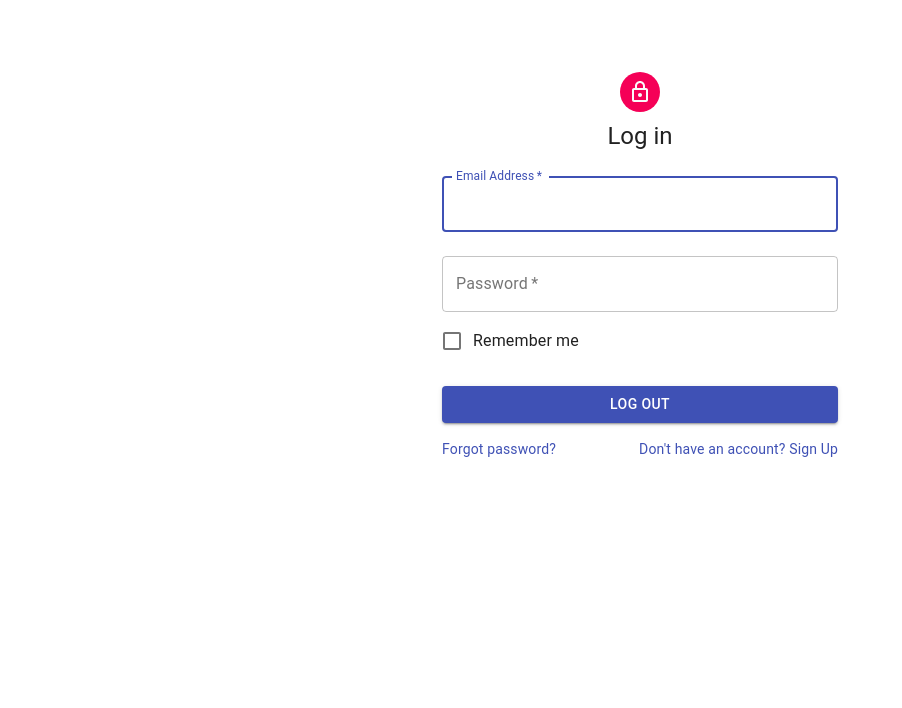
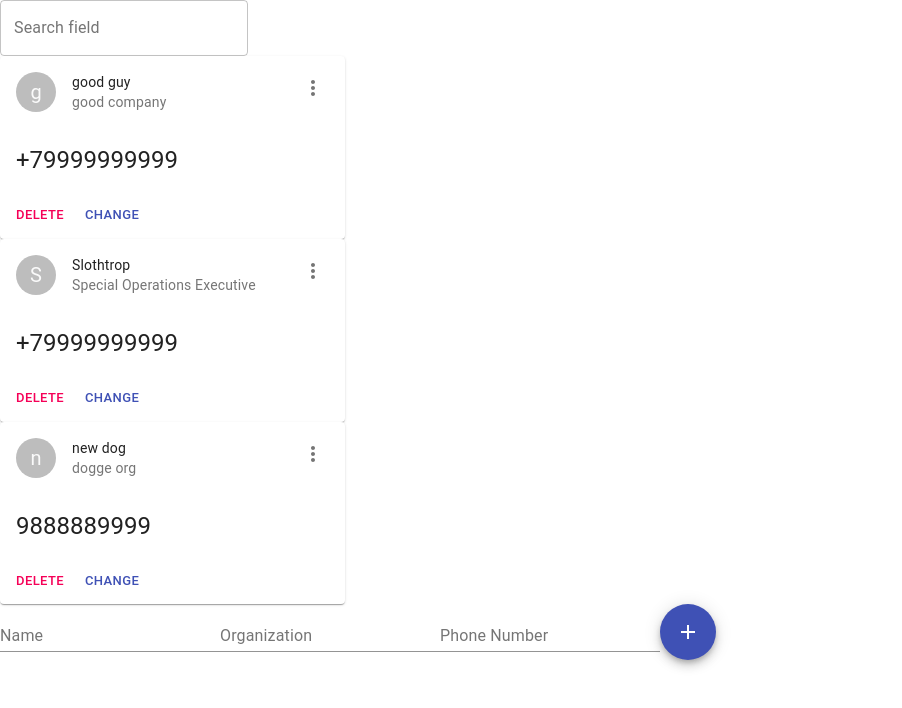
Before and after one commit to ivashchvlad/takeoff, a React (Create React App) app: page / in a window 1280 px wide. Shown: the top 708 px of the page, without its empty margins (0-902 px from the left). Built offline with nearby package versions, Linux system fonts and the light colour scheme; data requests are answered from the project's data file; sample sign-in values are in the browser's storage.

Commit message:
contacts page

```diff
--- a/db.json
+++ b/db.json
@@ -10,5 +10,25 @@
       "password": "$2a$10$zIpEZCr2RL59TdU00o/wXOeWEtfTE9x/CQv8dY/TRSWxo3a71qngi",
       "id": 2
     }
+  ],
+  "contacts": [
+    {
+      "id": "1",
+      "name": "good guy",
+      "organization": "good company",
+      "phoneNumber": "+79999999999"
+    },
+    {
+      "id": "2",
+      "name": "Slothtrop",
+      "organization": "Special Operations Executive",
+      "phoneNumber": "+79999999999"
+    },
+    {
+      "id": "uxSC7Fi",
+      "name": "new dog",
+      "organization": "dogge org",
+      "phoneNumber": "9888889999"
+    }
   ]
 }
--- /dev/null
+++ b/src/AddContact.js
@@ -0,0 +1,67 @@
+import React, { useState } from 'react'
+import contactsService from './contactsService'
+import Fab from '@material-ui/core/Fab'
+import AddIcon from '@material-ui/icons/Add'
+import TextField from '@material-ui/core/TextField'
+
+export default function AddContact({update}) {
+    const [name, setName] = useState('')
+    const [nameError, setNameError] = useState('')
+    const [organization, setOrganization] = useState('')
+    const [organizationError, setOrganizationError] = useState('')
+    const [phoneNumber, setPhoneNumber] = useState('')
+    const [phoneNumberError, setPhoneNumberError] = useState('')
+
+    const handleClick = () => {
+        if (!validate()) return;
+        contactsService.addContact({name, organization, phoneNumber}).then(res =>
+            update()
+        )
+        setName('')
+        setOrganization('')
+        setPhoneNumber('')
+    }
+
+    const validate = () => {
+        let valid = true;
+        if(!name) {
+            setNameError("Name can't be empty")
+            valid = false
+        } else setNameError('')
+        if(!organization) {
+            setOrganizationError("Organization can't be empty")
+            valid = false
+        } else setOrganizationError('')
+        if(!phoneNumber) {
+            setPhoneNumberError("Phone nuber can't be empty")
+            valid = false
+        } else setPhoneNumberError('')
+        return valid
+    }
+
+    return (
+        <form noValidate autoComplete="off">
+            <TextField id="name" label="Name"
+                value={name}
+                onChange={e => setName(e.target.value)}
+                error={nameError}
+                helperText={nameError}
+            />
+            <TextField id="organization" label="Organization"
+                value={organization}
+                onChange={e => setOrganization(e.target.value)}
+                error={organizationError}
+                helperText={organizationError}
+            />
+            <TextField id="phoneNumber" label="Phone Number"
+                value={phoneNumber}
+                onChange={e => setPhoneNumber(e.target.value)}
+                error={phoneNumberError}
+                helperText={phoneNumberError}
+            />
+            <Fab color="primary" aria-label="add" onClick={handleClick}>
+                <AddIcon />
+            </Fab>
+        </form>
+    )
+}
--- /dev/null
+++ b/src/Contact.js
@@ -0,0 +1,96 @@
+import React, { useState } from 'react'
+import contactsService from './contactsService'
+//MUI
+import { makeStyles } from '@material-ui/core/styles'
+import Card from '@material-ui/core/Card'
+import CardHeader from '@material-ui/core/CardHeader'
+import CardActions from '@material-ui/core/CardActions'
+import Button from '@material-ui/core/Button'
+import IconButton from '@material-ui/core/IconButton'
+import MoreVertIcon from '@material-ui/icons/MoreVert'
+import Avatar from '@material-ui/core/Avatar'
+import CardContent from '@material-ui/core/CardContent'
+import Typography from '@material-ui/core/Typography'
+import TextField from '@material-ui/core/TextField'
+
+const useStyles = makeStyles({
+    root: {
+        maxWidth: 345,
+    },
+});
+
+export default function Contact({ contact, update }) {
+    const [changeMode, setChangeMode] = useState(false)
+    const [name, setName] = useState(contact.name)
+    const [organization, setOrganization] = useState(contact.organization)
+    const [phoneNumber, setPhoneNumber] = useState(contact.phoneNumber)
+
+    const classes = useStyles();
+
+    const handleChange = () => {
+        if(changeMode) {
+            contactsService.updateContact({id: contact.id, name, organization, phoneNumber})
+            .then(res => update())
+            setChangeMode(false)
+        } else setChangeMode(true);
+    }
+
+    return (
+        <Card className={classes.root} key={contact.id}>
+            <CardHeader
+                avatar={
+                    <Avatar aria-label="recipe" className={classes.avatar}>
+                        {contact.name[0]}
+                    </Avatar>
+                }
+                action={
+                    <IconButton aria-label="settings">
+                        <MoreVertIcon />
+                    </IconButton>
+                }
+                title={contact.name}
+                subheader={contact.organization}
+            />
+            <CardContent>
+                {
+                    changeMode ? (<>
+                        <TextField id="change-name" label="Name"
+                            value={name}
+                            onChange={e => setName(e.target.value)}
+                        />
+                        <TextField id="change-organization" label="Organization"
+                            value={organization}
+                            onChange={e => setOrganization(e.target.value)}
+                        />
+                        <TextField id="change-phoneNumber" label="Phone Number"
+                            value={phoneNumber}
+                            onChange={(e) => setPhoneNumber(e.target.value)}
+                        />
+                    </>) : (
+                            <Typography variant="h5" color="textPrimary" component="h5">
+                                {contact.phoneNumber}
+                            </Typography>
+                        )
+                }
+            </CardContent>
+            <CardActions>
+                <Button
+                    size="small"
+                    color="secondary"
+                    onClick={() => {
+                        contactsService.deleteContact(contact.id).then(res => update())
+                    }}
+                >
+                    delete
+                </Button>
+                <Button
+                    size="small"
+                    color="primary"
+                    onClick={handleChange}
+                >
+                    { changeMode? "save changes" : "change"}
+                </Button>
+            </CardActions>
+        </Card>
+    )
+}
--- /dev/null
+++ b/src/Contacts.js
@@ -0,0 +1,43 @@
+import React, { useState, useEffect } from 'react'
+import contactsService from './contactsService'
+import AddContact from './AddContact'
+import Contact from './Contact'
+
+import TextField from '@material-ui/core/TextField';
+
+export default function Contacts() {
+    const [contacts, setContacts] = useState([])
+    const [search, setSearch] = useState('');
+
+    useEffect(() => {
+        update();
+    }, [])
+
+    const update = () => {
+        contactsService.getContacts().then(res => setContacts(res))
+    }
+
+    const searchFilter = (contact) => {
+        if(search) {
+            if(contact.name.includes(search) ||
+                contact.organization.includes(search) ||
+                contact.phoneNumber.includes(search)
+            ) return true
+            else return false
+        } else return true;
+    }
+
+    return (
+        <div>
+            <TextField id="outlined-search" label="Search field" type="search"
+                variant="outlined"
+                value={search}
+                onChange={e => setSearch(e.target.value)}
+            />
+            {contacts.length && contacts.filter(searchFilter).map(contact => (
+                <Contact contact={contact} update={update} key={contact.id}/>
+            ))}
+            <AddContact update={update} />
+        </div>
+    )
+}
--- a/src/MainRouter.js
+++ b/src/MainRouter.js
@@ -5,12 +5,13 @@ import Page from './Page'
 import Login from './Login'
 import SignUp from './SignUp'
 import Page404 from './Page404'
+import Contacts from './Contacts'
 
 
 function MainRouter() {
     return (
         <Switch>
-            <PrivateRoute path="/" exact component={Login} title='Main' />
+            <PrivateRoute path="/" exact component={Contacts} title='Main' />
             <Page path="/login" component={Login} title='Login' />
             <Page path="/signup" component={SignUp} title='Sign up' />
             <Page component={Page404} title='Not found' />
--- a/src/Page.js
+++ b/src/Page.js
@@ -3,7 +3,7 @@ import { Route } from 'react-router-dom'
 
 const Page = props => {
     useEffect(() => {
-        document.title = "TeamTomato | " + props.title;
+        document.title = "Takeoff | " + props.title;
     });
 
     const { title, ...rest } = props;
--- a/src/PrivateRoute.js
+++ b/src/PrivateRoute.js
@@ -9,9 +9,9 @@ function PrivateRoute({component: Component, ...rest}) {
             {...rest}
             render={props => auth.isLoggedIn()? (
                 <Component {...props} />
-                ) : (
-                    <Redirect to={{ pathname: '/login', state: { from: props.location } }} />
-                )}
+            ) : (
+                <Redirect to={{ pathname: '/login', state: { from: props.location } }} />
+            )}
         />
     )
 }
--- a/src/auth.js
+++ b/src/auth.js
@@ -1,6 +1,6 @@
-import axios from "axios";
+import axios from "axios"
 
-const API_URL = "http://localhost:3001/";
+const API_URL = "http://localhost:3001/"
 
 class Authentification {
     login(email, password) {
--- /dev/null
+++ b/src/contactsService.js
@@ -0,0 +1,23 @@
+import axios from 'axios'
+
+const API_URL = "http://localhost:3001/contacts/"
+
+class ContactsService {
+    getContacts() {
+        return axios.get(API_URL).then(res => res.data).catch(e => console.log(e));
+    }
+
+    addContact(contact) {
+        return axios.post(API_URL, {...contact}).then(res => res.data).catch(e => console.log(e));
+    }
+
+    updateContact(contact) {
+        return axios.put(API_URL+contact.id, {...contact}).then(res => res.data).catch(e => console.log(e));
+    }
+
+    deleteContact(contactId) {
+        return axios.delete(API_URL + contactId).then(res => res.status).catch(e => console.log(e));
+    }
+}
+
+export default new ContactsService()
```
